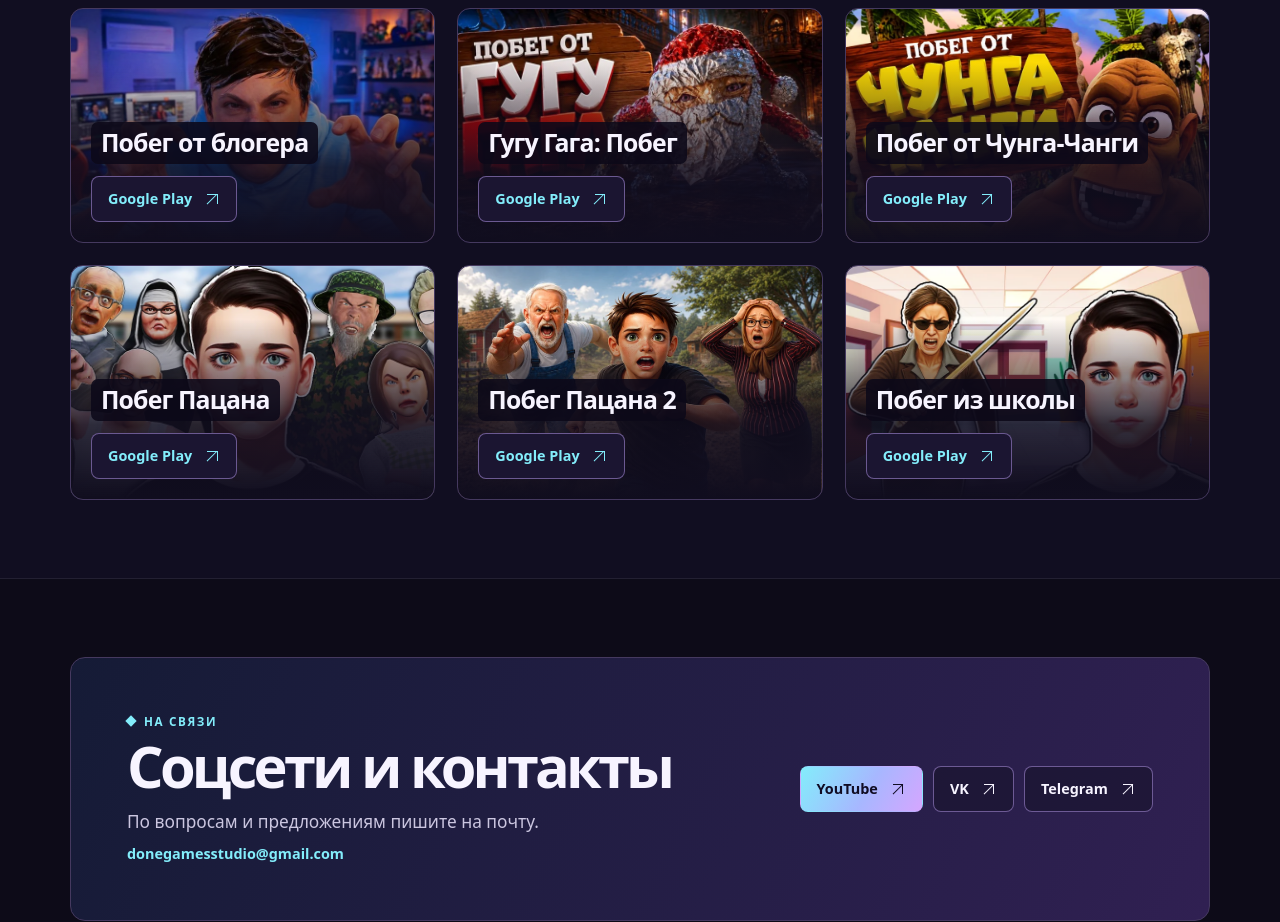
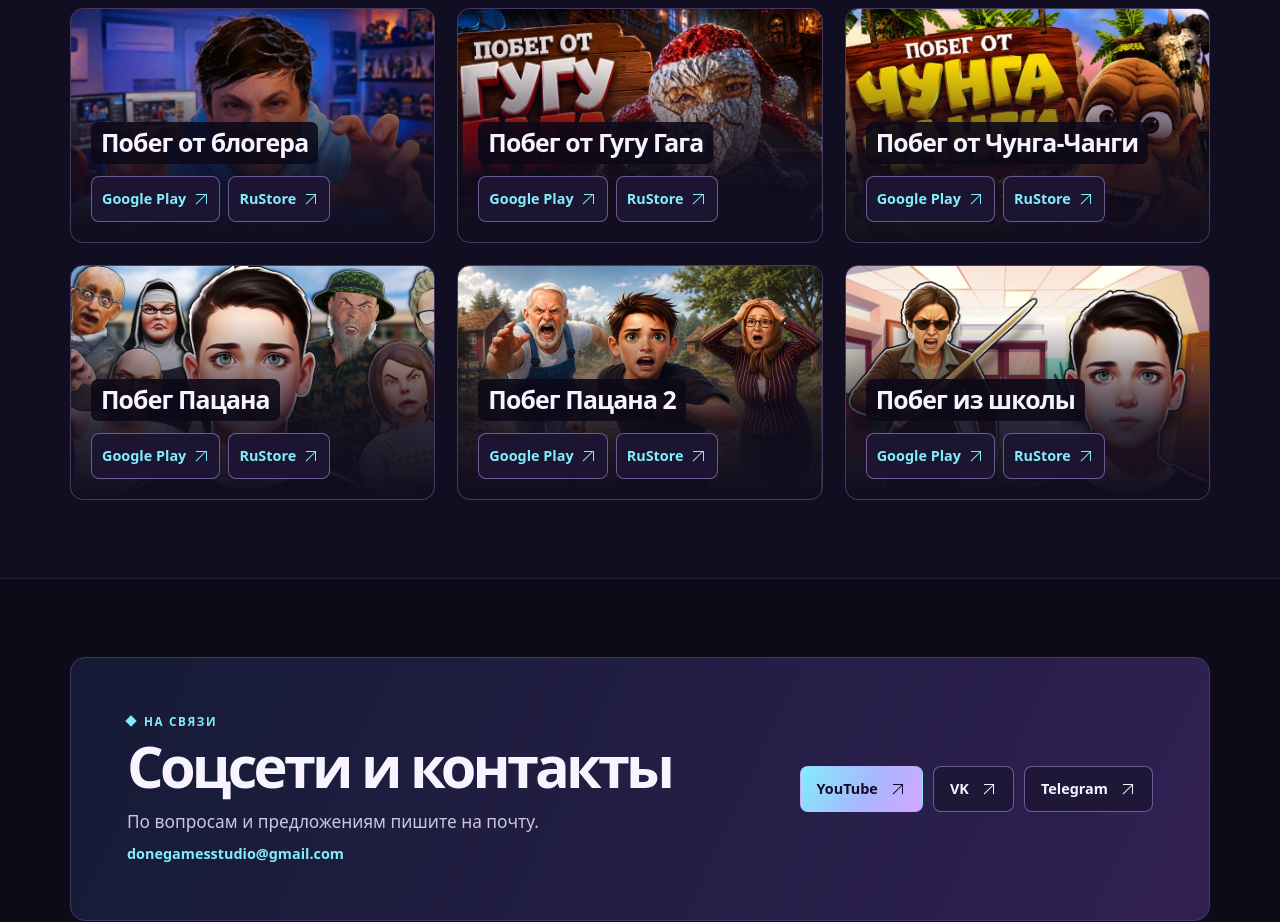
Before and after one commit to AlexeyBalabolin/AlexeyBalabolin.github.io, a plain HTML site: page index.html in a window 1280 px wide. Shown: the part 1080-2002 px from the top of the page. Drawn offline with Linux system fonts and the light colour scheme.

Commit message:
Add RuStore links and update Gugu Gaga game title

```diff
--- a/assets/site.css
+++ b/assets/site.css
@@ -113,7 +113,8 @@ h2 { margin-top: 8px; font-size: clamp(2.2rem, 5vw, 3.6rem); line-height: 1.02;
   line-height: 1.2;
   letter-spacing: -.035em;
 }
-.card .button { background: #1b1531; color: var(--accent); }
+.store-links { display: flex; gap: 8px; }
+.card .button { gap: 7px; padding-inline: 10px; white-space: nowrap; background: #1b1531; color: var(--accent); }
 
 .contact-panel { display: flex; flex-wrap: wrap; justify-content: space-between; align-items: center; gap: 28px; padding: clamp(22px, 5vw, 56px); border-radius: 15px; border: 1px solid var(--line); background: linear-gradient(115deg, #151b36, #302052); }
 .contact-panel .section-copy { margin-top: 12px; }
@@ -144,6 +145,7 @@ h2 { margin-top: 8px; font-size: clamp(2.2rem, 5vw, 3.6rem); line-height: 1.02;
 .footer-inner > a:last-child { padding-block: 6px; }
 
 @media (max-width: 900px) {
+  .cards { grid-template-columns: repeat(2, minmax(0, 1fr)); }
   .hero { min-height: 0; background: #100d21; }
   .hero-content { padding-block: 48px 300px; }
   .hero::before {
--- a/index.html
+++ b/index.html
@@ -58,27 +58,45 @@
         <div class="cards">
           <article class="card card-escape-from-blogger">
             <h3>Побег от блогера</h3>
-            <a class="button secondary" href="https://play.google.com/store/apps/details?id=com.SpaghettiHouse.EscapeFromBlogger" aria-label="Побег от блогера в Google Play">Google Play <span class="external-arrow" aria-hidden="true"></span></a>
+            <div class="store-links">
+              <a class="button secondary" href="https://play.google.com/store/apps/details?id=com.SpaghettiHouse.EscapeFromBlogger" aria-label="Побег от блогера в Google Play">Google Play <span class="external-arrow" aria-hidden="true"></span></a>
+              <a class="button secondary" href="https://www.rustore.ru/catalog/app/com.SpaghettiHouse.EscapeFromBlogger" aria-label="Побег от блогера в RuStore">RuStore <span class="external-arrow" aria-hidden="true"></span></a>
+            </div>
           </article>
           <article class="card card-gugu-gaga">
-            <h3>Гугу Гага: Побег</h3>
-            <a class="button secondary" href="https://play.google.com/store/apps/details?id=com.D_one_Games_GuguGaga_Escape" aria-label="Гугу Гага: Побег в Google Play">Google Play <span class="external-arrow" aria-hidden="true"></span></a>
+            <h3>Побег от Гугу Гага</h3>
+            <div class="store-links">
+              <a class="button secondary" href="https://play.google.com/store/apps/details?id=com.D_one_Games_GuguGaga_Escape" aria-label="Побег от Гугу Гага в Google Play">Google Play <span class="external-arrow" aria-hidden="true"></span></a>
+              <a class="button secondary" href="https://www.rustore.ru/catalog/app/com.D_one_Games_GuguGaga_Escape" aria-label="Побег от Гугу Гага в RuStore">RuStore <span class="external-arrow" aria-hidden="true"></span></a>
+            </div>
           </article>
           <article class="card card-chunga-changa">
             <h3>Побег от Чунга-Чанги</h3>
-            <a class="button secondary" href="https://play.google.com/store/apps/details?id=com.SpaghettiHouse.EscapeFromChungaChanga" aria-label="Побег от Чунга-Чанги в Google Play">Google Play <span class="external-arrow" aria-hidden="true"></span></a>
+            <div class="store-links">
+              <a class="button secondary" href="https://play.google.com/store/apps/details?id=com.SpaghettiHouse.EscapeFromChungaChanga" aria-label="Побег от Чунга-Чанги в Google Play">Google Play <span class="external-arrow" aria-hidden="true"></span></a>
+              <a class="button secondary" href="https://www.rustore.ru/catalog/app/com.SpaghettiHouse.EscapeFromChungaChanga" aria-label="Побег от Чунга-Чанги в RuStore">RuStore <span class="external-arrow" aria-hidden="true"></span></a>
+            </div>
           </article>
           <article class="card card-schoolboy-escape">
             <h3>Побег Пацана</h3>
-            <a class="button secondary" href="https://play.google.com/store/apps/details?id=com.GameCat.SchoolboyEscape" aria-label="Побег Пацана в Google Play">Google Play <span class="external-arrow" aria-hidden="true"></span></a>
+            <div class="store-links">
+              <a class="button secondary" href="https://play.google.com/store/apps/details?id=com.GameCat.SchoolboyEscape" aria-label="Побег Пацана в Google Play">Google Play <span class="external-arrow" aria-hidden="true"></span></a>
+              <a class="button secondary" href="https://www.rustore.ru/catalog/app/com.GameCat.SchoolboyEscape" aria-label="Побег Пацана в RuStore">RuStore <span class="external-arrow" aria-hidden="true"></span></a>
+            </div>
           </article>
           <article class="card card-schoolboy-escape-2">
             <h3>Побег Пацана 2</h3>
-            <a class="button secondary" href="https://play.google.com/store/apps/details?id=com.D_One_Games.SchoolboyEscape2" aria-label="Побег Пацана 2 в Google Play">Google Play <span class="external-arrow" aria-hidden="true"></span></a>
+            <div class="store-links">
+              <a class="button secondary" href="https://play.google.com/store/apps/details?id=com.D_One_Games.SchoolboyEscape2" aria-label="Побег Пацана 2 в Google Play">Google Play <span class="external-arrow" aria-hidden="true"></span></a>
+              <a class="button secondary" href="https://www.rustore.ru/catalog/app/com.D_One_Games.SchoolboyEscape2Rustore" aria-label="Побег Пацана 2 в RuStore">RuStore <span class="external-arrow" aria-hidden="true"></span></a>
+            </div>
           </article>
           <article class="card card-escape-from-school">
             <h3>Побег из школы</h3>
-            <a class="button secondary" href="https://play.google.com/store/apps/details?id=com.D_one_Games.Escape_From_School" aria-label="Побег из школы в Google Play">Google Play <span class="external-arrow" aria-hidden="true"></span></a>
+            <div class="store-links">
+              <a class="button secondary" href="https://play.google.com/store/apps/details?id=com.D_one_Games.Escape_From_School" aria-label="Побег из школы в Google Play">Google Play <span class="external-arrow" aria-hidden="true"></span></a>
+              <a class="button secondary" href="https://www.rustore.ru/catalog/app/com.D_one_Games.Escape_From_School" aria-label="Побег из школы в RuStore">RuStore <span class="external-arrow" aria-hidden="true"></span></a>
+            </div>
           </article>
         </div>
       </div>
```
